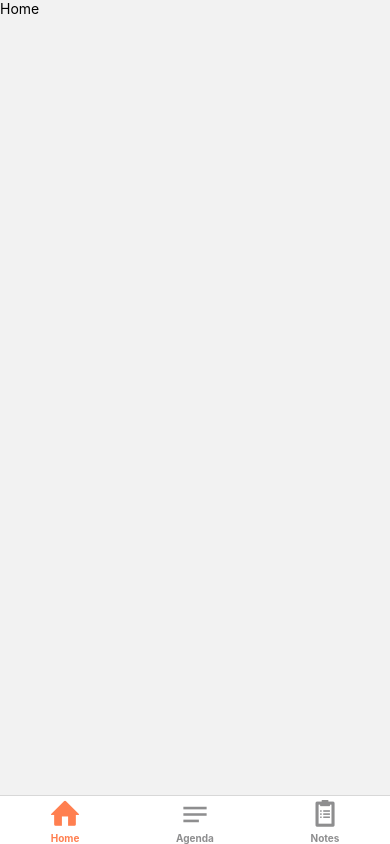
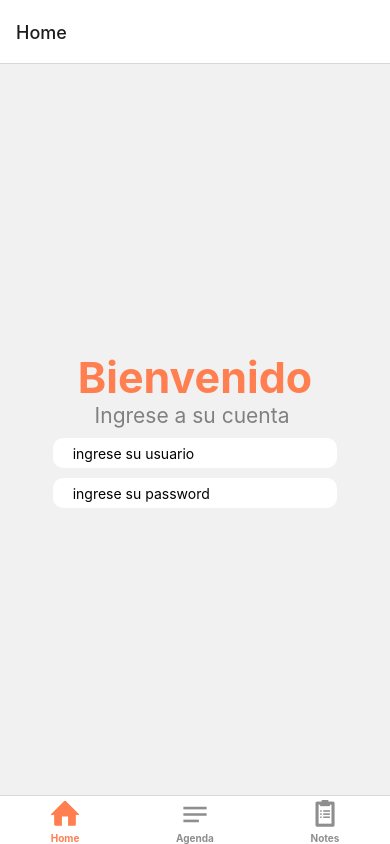
Before and after one commit to noeliamodica/React_Native-ProyectoconFirebase, a React Native app: screen /Home in a window 390 px wide. Built offline with nearby package versions, Linux system fonts and the light colour scheme.

Commit message:
genero componente home

```diff
--- a/Navigation.js
+++ b/Navigation.js
@@ -4,7 +4,7 @@ import { NavigationContainer } from "@react-navigation/native";
 import { Entypo } from '@expo/vector-icons';
 import { Foundation } from '@expo/vector-icons';
 import { MaterialIcons } from '@expo/vector-icons'
-
+import { createNativeStackNavigator } from "@react-navigation/native-stack";
 
 // Components
 import Home from "./screens/Home";
@@ -13,7 +13,21 @@ import Agregar from  "./screens/Agregar";
 import Listado from "./screens/Listado";
 import Notes from "./screens/Notes";
 
+const HomeStackNavigator = createNativeStackNavigator();
+
+function MyStack(){
+    return(
+        <HomeStackNavigator.Navigator>
+            <HomeStackNavigator.Screen
+                name="Home"
+                component={Home}
+            />
+        </HomeStackNavigator.Navigator>
+    )
+}
+
 const Tab = createBottomTabNavigator();
+
 
 function MyTabs(){
     return(
@@ -22,18 +36,19 @@ function MyTabs(){
         screenOptions={{
             tabBarActiveTintColor: 'coral',
             tabBarLabelStyle: { fontWeight: 'bold' },
-            headerShown: false
-        }
+                    }
 
         }>
             <Tab.Screen
                 name="Home"
-                component={Home}
+                component={MyStack}
                 options={
                     {
                         tabBarIcon: ({ color, size }) =>(
                             <Entypo name="home" size={31} color={color}/>
-                        )
+                        ),
+                        headerShown: false
+
                     }
                 } />
             <Tab.Screen
@@ -43,7 +58,8 @@ function MyTabs(){
                     {
                         tabBarIcon: ({ color, size }) =>(
                             <MaterialIcons name="notes" size={31} color={color}  />
-                        )
+                        ),
+
                     }
                 }
                 />
--- a/screens/Home.js
+++ b/screens/Home.js
@@ -1,11 +1,45 @@
+import { StatusBar } from 'expo-status-bar';
 import  React from 'react';
-import {Text, View, StyleSheet, TouchableOpacity} from 'react-native';
+import {Text, View, StyleSheet, TouchableOpacity, TextInput} from 'react-native';
+
 
 
 export default function Home(){
     return(
-        <Text>
-            Home
-        </Text>
+        <View style={styles.container}>
+            <Text style={styles.titulo}> Bienvenido </Text>
+            <Text style={styles.sub}>Ingrese a su cuenta </Text>
+            <TextInput style={styles.input} placeholder='ingrese su usuario'/>
+            <TextInput style={styles.input} placeholder='ingrese su password'/>
+
+            <StatusBar style='auto' />
+        </View>
     )
 }
+const styles = StyleSheet.create({
+    container: {
+      flex: 1,
+      backgroundColor: "#f1f1f1",
+      alignItems: "center",
+      justifyContent: "center",
+    },
+    titulo:{
+      color: 'coral',
+      fontSize: 43,
+      fontWeight: 'bold'
+    },
+    sub:{
+        color: 'gray',
+        fontSize: 21,
+      },
+      input:{
+        padding: 10,
+        width: '73%',
+        height: 30,
+        marginTop: 10,
+        borderRadius: 10,
+        backgroundColor: '#fff',
+        paddingStart: 20,
+      }
+
+  });
```
